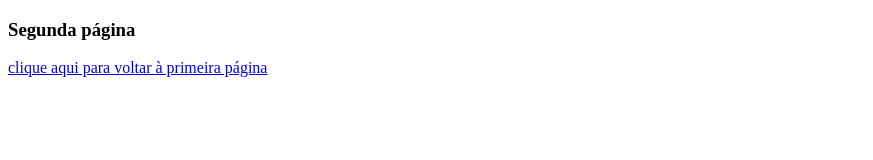
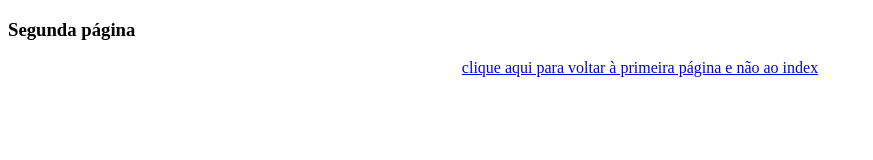
Before and after one commit to NicolasFirmo/PDI, a plain HTML site: page segunda.html in a window 1280 px wide. Shown: the whole page, without its empty margins (0-873 px from the left). Drawn offline with Linux system fonts and the light colour scheme.

Commit message:
segunda tentativa de fazer o link voltar à página e não ao index

```diff
--- a/segunda.html
+++ b/segunda.html
@@ -7,7 +7,7 @@
   <body>
     <h3>Segunda página</h3>
       <a href="https://nicolasfirmo.github.io/PDI/">
-        <p>clique aqui para voltar à primeira página</p>
+        <p style="text-align:center;">clique aqui para voltar à primeira página e não ao index</p>
       </a>
   </body>
 </html>
```
